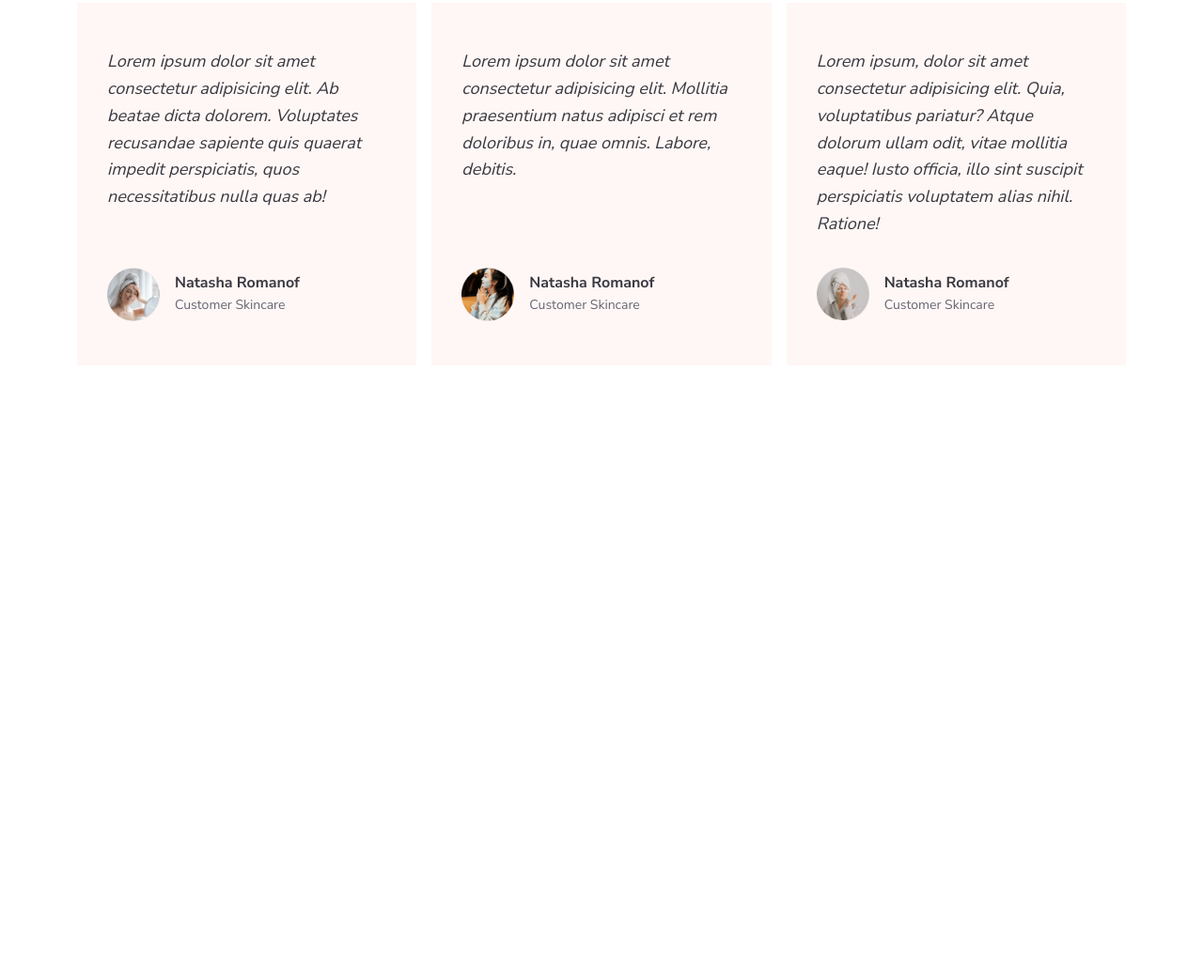
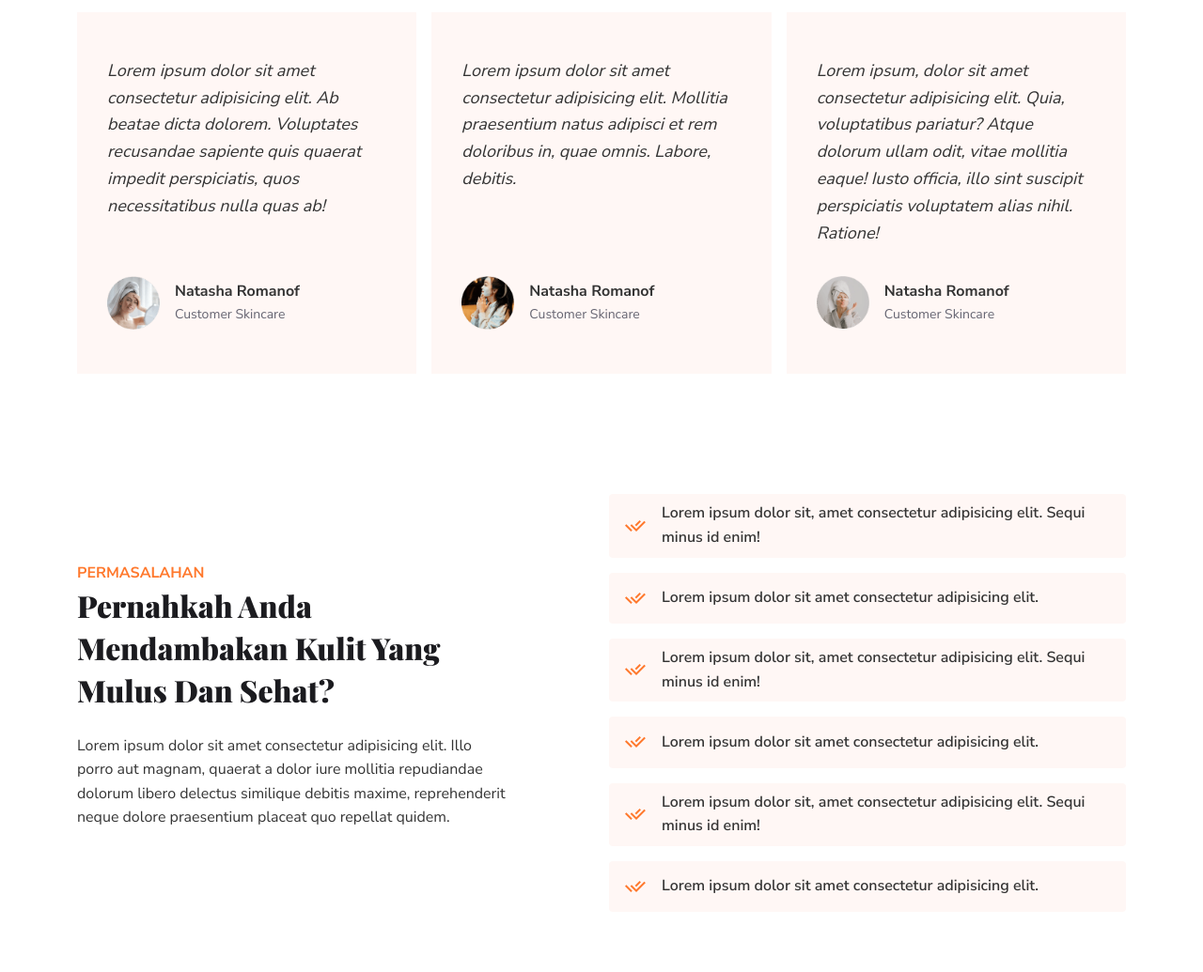
Before and after one commit to shendrongddv/ShendroKit-136, a plain HTML site: page index.html in a window 1280 px wide. Shown: the part 962-1997 px from the top of the page at 94% size. Before the commit the page ends 1415 px from the top, so only its background shows below. Drawn offline with nearby package versions, Linux system fonts and the light colour scheme.

Commit message:
first commit

```diff
--- a/dist/css/app.css
+++ b/dist/css/app.css
@@ -6,7 +6,7 @@
 :root {
   --clr-brand: #ff782c;
   --clr-brand-dark: #dd6621;
-  --clr-body: #383840;
+  --clr-body: #333333;
   --clr-body-light: hsl(240, 6%, 42%);
   --clr-body-dark: #1b1b1f;
   --clr-base: #fff7f5;
@@ -43,6 +43,7 @@ h6,
   color: var(--clr-body-dark);
   font-family: var(--ff-heading);
   font-weight: 900;
+  line-height: 1.4;
 }
 
 a {
@@ -195,6 +196,31 @@ img {
   color: var(--clr-body-light);
 }
 
+/* PROBLEM */
+.problemCards {
+  display: grid;
+  gap: 1rem;
+}
+
+.problemCard {
+  display: flex;
+  justify-content: start;
+  align-items: center;
+  gap: 1rem;
+  padding: 0.5rem 1rem;
+  background-color: var(--clr-base);
+  border-radius: var(--border-radius);
+}
+
+.problemCard i {
+  color: var(--clr-brand);
+  font-size: 1.5rem;
+}
+
+.problemCard span {
+  font-weight: 600;
+}
+
 /* MEDIA QUERY */
 /* `sm` applies to x-small devices (portrait phones, less than 576px) */
 @media (max-width: 575.98px) {
--- a/index.html
+++ b/index.html
@@ -151,6 +151,76 @@
           </div>
         </div>
       </section>
+
+      <!-- PROBLEM -->
+      <section id="problen" class="sectionPadding">
+        <div class="container">
+          <div class="row g-3 justify-content-between align-items-center">
+            <div class="col-lg-5 text-center text-lg-start">
+              <span class="sectionSubtitle">Permasalahan</span>
+              <h2 class="sectionTitle">
+                Pernahkah Anda Mendambakan Kulit Yang Mulus Dan Sehat?
+              </h2>
+              <p class="mt-4">
+                Lorem ipsum dolor sit amet consectetur adipisicing elit. Illo
+                porro aut magnam, quaerat a dolor iure mollitia repudiandae
+                dolorum libero delectus similique debitis maxime, reprehenderit
+                neque dolore praesentium placeat quo repellat quidem.
+              </p>
+            </div>
+            <div class="col-lg-6">
+              <!-- Problem List -->
+              <div class="problemCards">
+                <!-- List -->
+                <div class="problemCard">
+                  <i class="ri-check-double-line"></i>
+                  <span>
+                    Lorem ipsum dolor sit, amet consectetur adipisicing elit.
+                    Sequi minus id enim!
+                  </span>
+                </div>
+                <!-- List -->
+                <div class="problemCard">
+                  <i class="ri-check-double-line"></i>
+                  <span>
+                    Lorem ipsum dolor sit amet consectetur adipisicing elit.
+                  </span>
+                </div>
+                <!-- List -->
+                <div class="problemCard">
+                  <i class="ri-check-double-line"></i>
+                  <span>
+                    Lorem ipsum dolor sit, amet consectetur adipisicing elit.
+                    Sequi minus id enim!
+                  </span>
+                </div>
+                <!-- List -->
+                <div class="problemCard">
+                  <i class="ri-check-double-line"></i>
+                  <span>
+                    Lorem ipsum dolor sit amet consectetur adipisicing elit.
+                  </span>
+                </div>
+                <!-- List -->
+                <div class="problemCard">
+                  <i class="ri-check-double-line"></i>
+                  <span>
+                    Lorem ipsum dolor sit, amet consectetur adipisicing elit.
+                    Sequi minus id enim!
+                  </span>
+                </div>
+                <!-- List -->
+                <div class="problemCard">
+                  <i class="ri-check-double-line"></i>
+                  <span>
+                    Lorem ipsum dolor sit amet consectetur adipisicing elit.
+                  </span>
+                </div>
+              </div>
+            </div>
+          </div>
+        </div>
+      </section>
     </main>
 
     <!-- Footer -->
```
